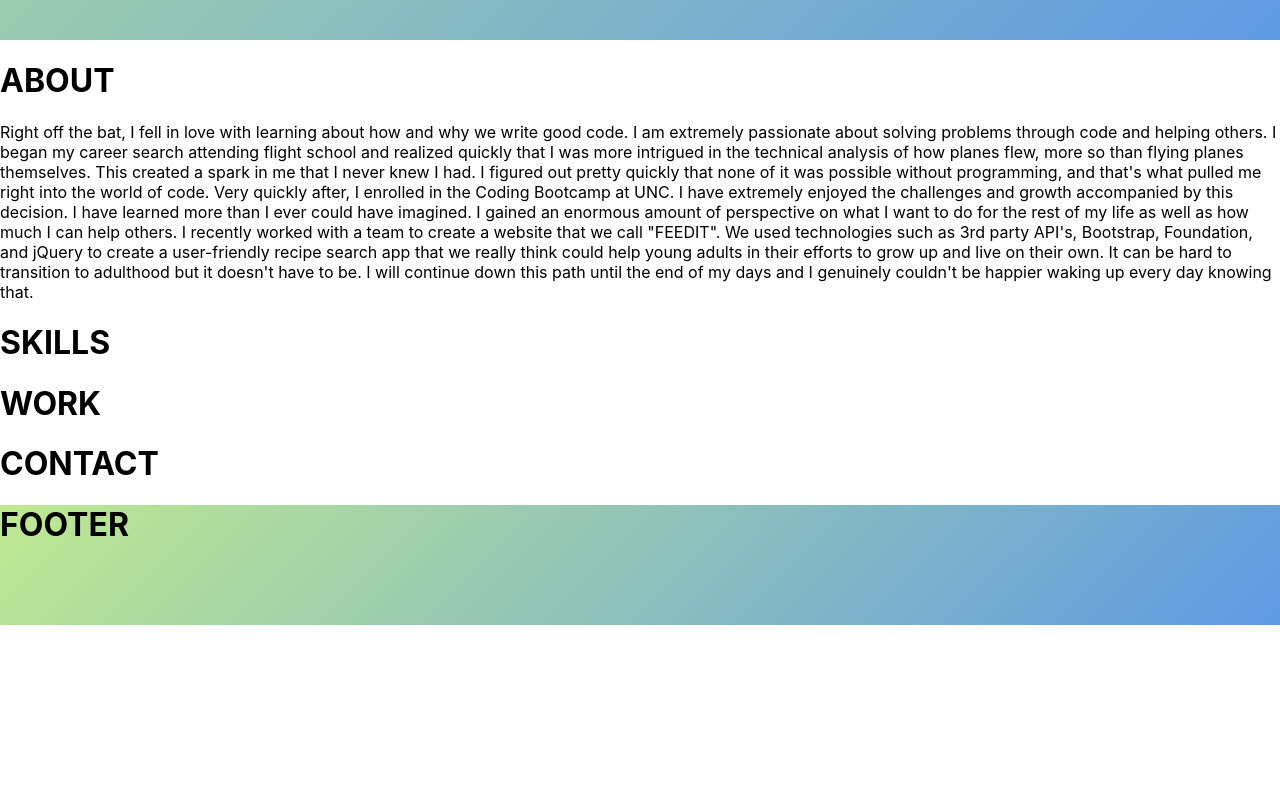
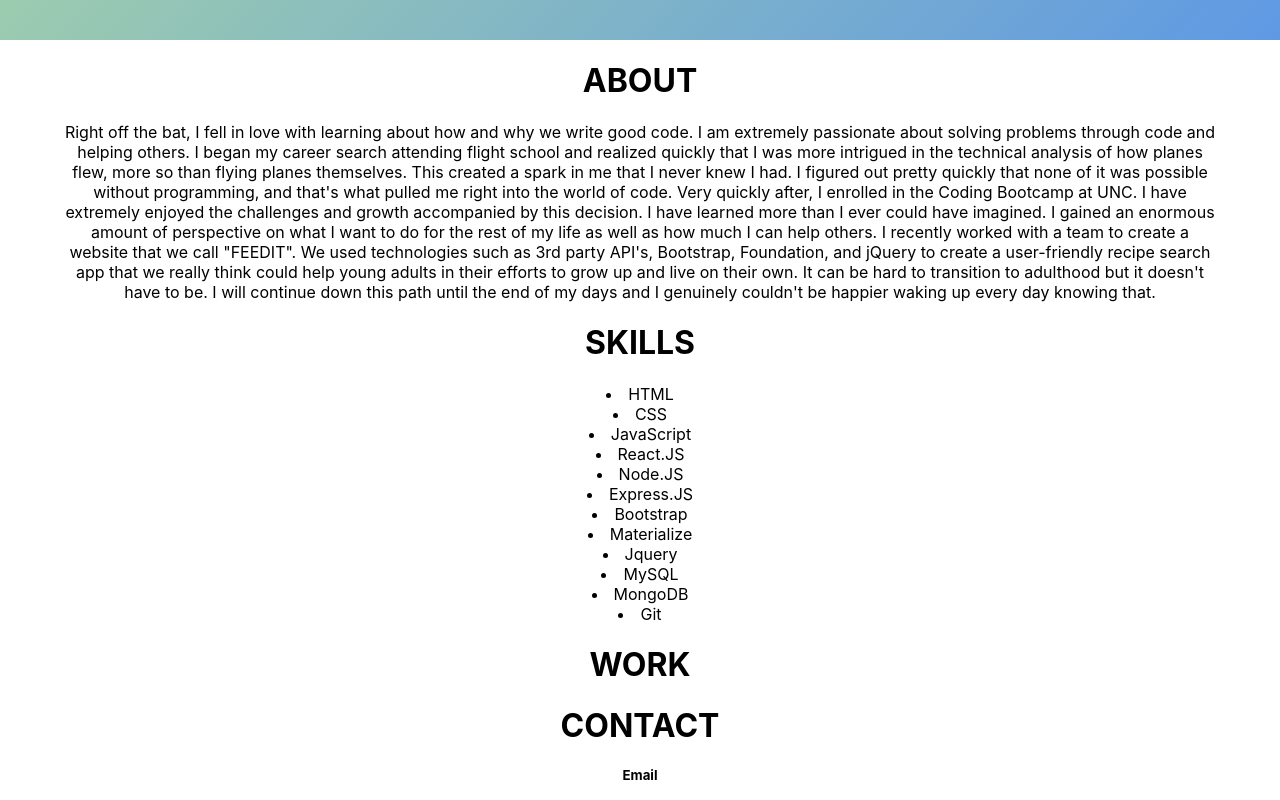
Before and after one commit to jnordan132/React-Portfolio, a React (Create React App) app: page / in a window 1280 px wide. Shown: the part 760-1560 px from the top of the page. Before the commit the page ends 1385 px from the top, so only its background shows below. Built offline with nearby package versions, Linux system fonts and the light colour scheme.

Commit message:
set up  all component files needed and filled out basic setup for each file

```diff
--- a/src/components/about.js
+++ b/src/components/about.js
@@ -1,15 +1,24 @@
+const styles =  {
+    align: {
+        textAlign: 'center'
+    },
+    paragraph: {
+        marginLeft: '5%',
+        marginRight: '5%',
+    },
+}
+
 function About() {
     return (
-        <div>
+        <div style={styles.align}>
             <h1>ABOUT</h1>
-            <p>Right off the bat, I fell in love with learning about how and why we write good code. I am extremely passionate about solving problems through code and helping others. I began my career search attending flight school and realized quickly that
+            <p style={styles.paragraph}>Right off the bat, I fell in love with learning about how and why we write good code. I am extremely passionate about solving problems through code and helping others. I began my career search attending flight school and realized quickly that
                 I was more intrigued in the technical analysis of how planes flew, more so than flying planes themselves. This created a spark in me that I never knew I had. I figured out pretty quickly that none of it was possible without programming,
                 and that's what pulled me right into the world of code. Very quickly after, I enrolled in the Coding Bootcamp at UNC. I have extremely enjoyed the challenges and growth accompanied by this decision. I have learned more than I ever could
                 have imagined. I gained an enormous amount of perspective on what I want to do for the rest of my life as well as how much I can help others. I recently worked with a team to create a website that we call "FEEDIT". We used technologies
                 such as 3rd party API's, Bootstrap, Foundation, and jQuery to create a user-friendly recipe search app that we really think could help young adults in their efforts to grow up and live on their own. It can be hard to transition to adulthood
                 but it doesn't have to be. I will continue down this path until the end of my days and I genuinely couldn't be happier waking up every day knowing that.</p>
         </div>
-
     );
 }
 
--- a/src/components/contact.js
+++ b/src/components/contact.js
@@ -1,6 +1,19 @@
+const styles =  {
+    align: {
+        textAlign: 'center'
+    }
+}
+
 function Contact() {
     return (
-        <h1>CONTACT</h1>
+        <div style={styles.align}>
+            <h1>CONTACT</h1>
+            <h5>Email</h5>
+            <a id="email" href="mailto: jacob.nordan113322@gmail.com">jacob.nordan113322@gmail.com</a>
+            <br/>
+            <h5>Phone</h5>
+            <a id="phone" href="tel:910-620-0143">+1 (910)-620-0143</a>
+        </div>
     );
 }
 
--- a/src/components/footer.js
+++ b/src/components/footer.js
@@ -2,6 +2,7 @@ const styles = {
     background:  {
         background: 'linear-gradient(135deg, #bfe990 0%, #5f99e4 100%)',
         height: '15vh',
+        textAlign: 'center',
     },
 }
 
@@ -9,6 +10,9 @@ function Footer() {
     return (
         <div style={styles.background}>
             <h1>FOOTER</h1>
+            <div>
+                <p>© 2021 Jacob Nordan</p>
+            </div>
         </div>
     );
 }
--- a/src/components/header.js
+++ b/src/components/header.js
@@ -9,7 +9,7 @@ const styles = {
         border: '0',
         display: 'flex',
         justifyContent: 'center',
-        alignItems: 'center'
+        alignItems: 'center',
     },
     background:  {
         background: 'linear-gradient(135deg, #bfe990 0%, #5f99e4 100%)',
@@ -18,6 +18,7 @@ const styles = {
     letters: {
         color: 'white',
         font: '',
+        textAlign: 'center',
     }
 };
 
--- a/src/components/skills.js
+++ b/src/components/skills.js
@@ -1,6 +1,36 @@
+const styles =  {
+    align: {
+        textAlign: 'center'
+    }
+}
+
 function Skills() {
     return (
-        <h1>SKILLS</h1>
+        <div style={styles.align}>
+            <h1>SKILLS</h1>
+            <div>
+                <div>
+                    <li>HTML</li>
+                    <li>CSS</li>
+                    <li>JavaScript</li>
+                </div>
+                <div>
+                    <li>React.JS</li>
+                    <li>Node.JS</li>
+                    <li>Express.JS</li>
+                </div>
+                <div>
+                    <li>Bootstrap</li>
+                    <li>Materialize</li>
+                    <li>Jquery</li>
+                </div>
+                <div>
+                    <li>MySQL</li>
+                    <li>MongoDB</li>
+                    <li>Git</li>
+                </div>
+            </div>
+        </div>
     );
 }
 
--- a/src/components/work.js
+++ b/src/components/work.js
@@ -1,6 +1,14 @@
+const styles =  {
+    align: {
+        textAlign: 'center'
+    }
+}
+
 function Work() {
     return (
-        <h1>WORK</h1>
+        <div style={styles.align}>
+            <h1>WORK</h1>
+        </div>
     );
 }
 
```
